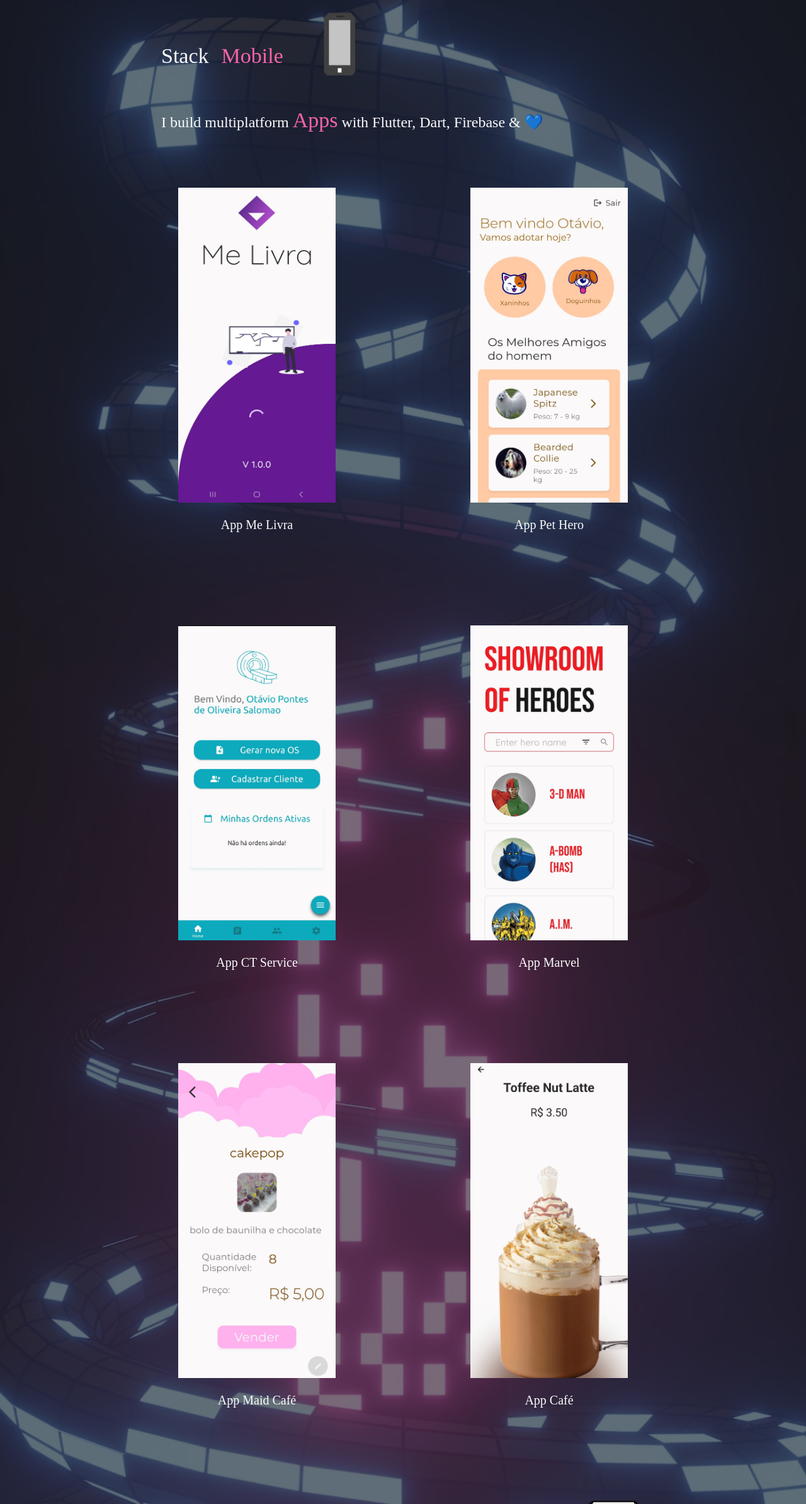
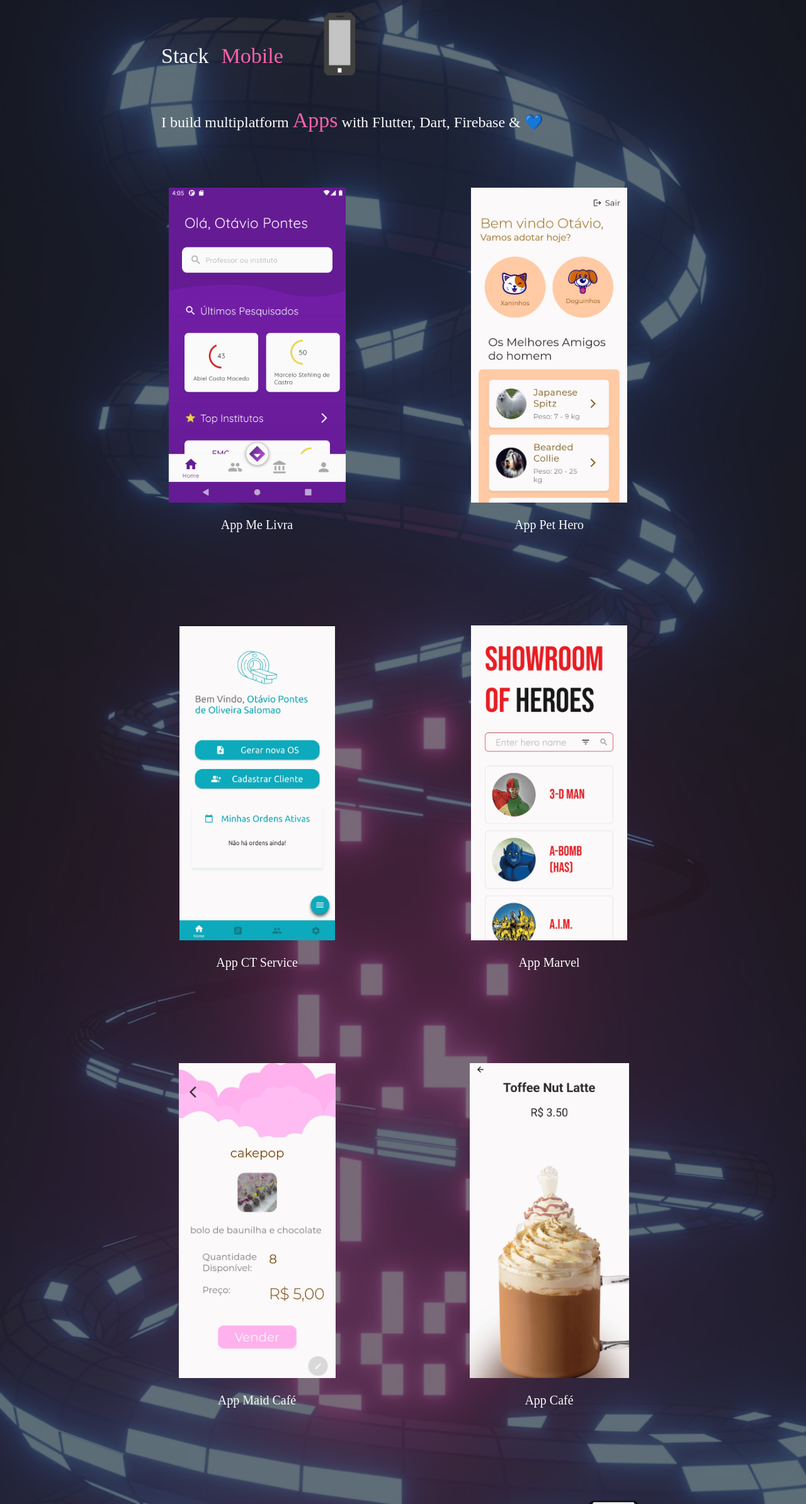
Before and after one commit to OtavioPontes/portfolio-site, a Next.js app: page / in a window 1280 px wide. Shown: the part 889-3277 px from the top of the page at 63% size. Built offline with nearby package versions, Linux system fonts and the light colour scheme.

Commit message:
feat: 💄 change me livra app image

```diff
--- a/components/Body.js
+++ b/components/Body.js
@@ -8,7 +8,7 @@
 import coffee from "../assets/CoffeeApp.jpg";
 import maid from "../assets/MaidApp.jpg";
 import marvel from "../assets/MarvelApp.jpg";
-import melivra from "../assets/MelivraApp.jpg";
+import melivra from "../assets/MelivraApp.png";
 import ctservice from "../assets/CT Service.jpg";
 import pethero from "../assets/PetheroApp.jpg";
 
@@ -35,7 +35,7 @@
           <div className={styles.app}>
             <Image
               src={melivra}
-              width={250}
+              width={0}
               height={500}
               unoptimized={true}
               alt="App MeLivra"
@@ -45,7 +45,7 @@
           <div className={styles.app}>
             <Image
               src={pethero}
-              width={250}
+              width={0}
               height={500}
               unoptimized={true}
               alt="App Pet Hero"
@@ -55,7 +55,7 @@
           <div className={styles.app}>
             <Image
               src={ctservice}
-              width={250}
+              width={0}
               height={500}
               unoptimized={true}
               alt="App CT Service"
@@ -65,7 +65,7 @@
           <div className={styles.app}>
             <Image
               src={marvel}
-              width={250}
+              width={0}
               height={500}
               unoptimized={true}
               alt="App Marvel"
@@ -75,7 +75,7 @@
           <div className={styles.app}>
             <Image
               src={maid}
-              width={250}
+              width={0}
               height={500}
               unoptimized={true}
               alt="App Maid Café"
@@ -85,7 +85,7 @@
           <div className={styles.app}>
             <Image
               src={coffee}
-              width={250}
+              width={0}
               height={500}
               unoptimized={true}
               alt="App Café"
```
Also changed, not shown: assets/MelivraApp.jpg (deleted), assets/MelivraApp.png (added).
